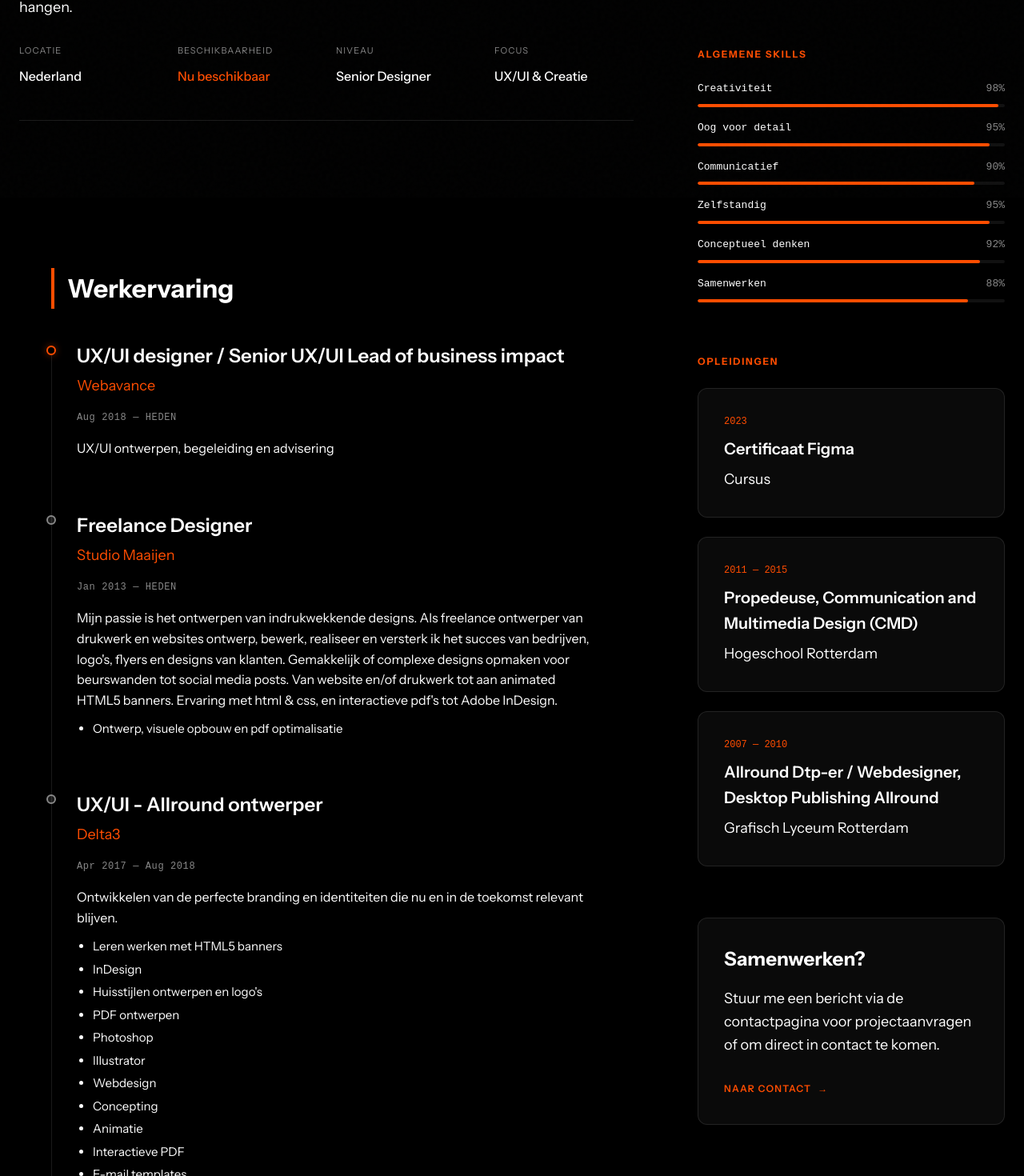
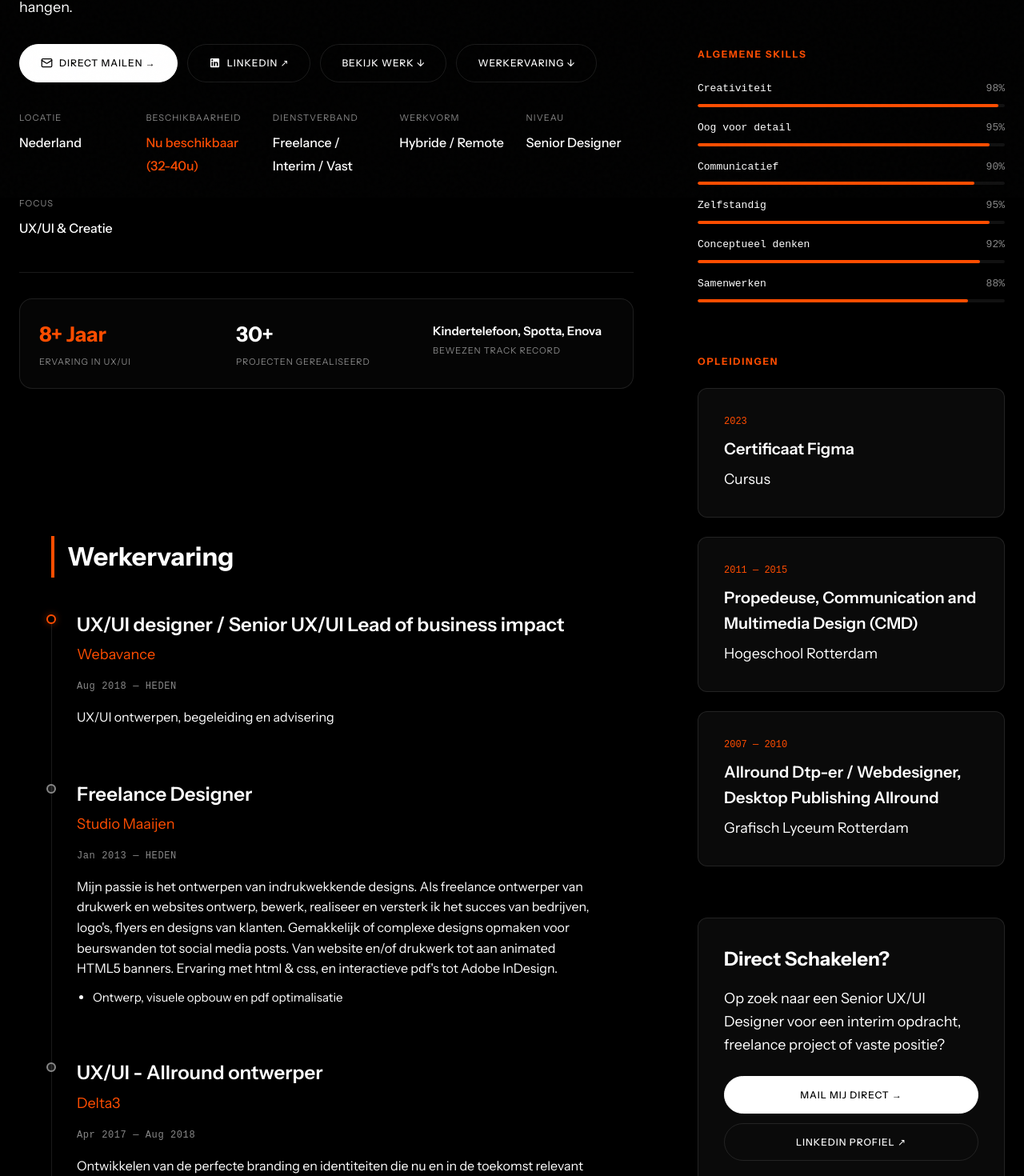
Before and after one commit to eusssm/Studio-Maaijen, a Next.js app: page /portfolio in a window 1280 px wide. Shown: the part 553-2023 px from the top of the page at 80% size. Built offline with nearby package versions, Linux system fonts and the light colour scheme; no server answers.

Commit message:
feat(portfolio): add direct recruiter actions, social proof strip, and anchor navigation

```diff
--- a/src/components/PortfolioClient.jsx
+++ b/src/components/PortfolioClient.jsx
@@ -288,27 +288,79 @@ export default function PortfolioClient({ cvPage, projects = [] }) {
               <p className="cv-header-subtitle">{subtitle}</p>
             )}
 
-            <div className="cv-quick-info">
+
+            {/* Direct Recruiter Actions */}
+            <div className="cv-recruiter-actions no-print" style={{ display: 'flex', flexWrap: 'wrap', gap: '12px', margin: '28px 0 36px' }}>
+              <a href="mailto:info@studio-maaijen.nl" className="btn btn-primary" style={{ textDecoration: 'none' }}>
+                <svg width="15" height="15" viewBox="0 0 24 24" fill="none" stroke="currentColor" strokeWidth="2" strokeLinecap="round" strokeLinejoin="round"><rect width="20" height="16" x="2" y="4" rx="2"/><path d="m22 7-8.97 5.7a1.94 1.94 0 0 1-2.06 0L2 7"/></svg>
+                <span>Direct Mailen →</span>
+              </a>
+              <a href="https://www.linkedin.com/in/eugene-maaijen" target="_blank" rel="noopener noreferrer" className="btn btn-outline" style={{ textDecoration: 'none' }}>
+                <svg width="15" height="15" viewBox="0 0 24 24" fill="currentColor"><path d="M19 3a2 2 0 0 1 2 2v14a2 2 0 0 1-2 2H5a2 2 0 0 1-2-2V5a2 2 0 0 1 2-2h14m-.5 15.5v-5.3a3.26 3.26 0 0 0-3.26-3.26c-.85 0-1.84.52-2.28 1.3v-1.11h-2.79v8.37h2.79v-4.93c0-.77.62-1.4 1.39-1.4a1.4 1.4 0 0 1 1.4 1.4v4.93h2.75M6.88 8.56a1.68 1.68 0 0 0 1.68-1.68c0-.93-.75-1.69-1.69-1.69a1.69 1.69 0 0 0-1.69 1.69c0 .93.76 1.68 1.69 1.68m1.39 9.94v-8.37H5.5v8.37h2.77z"/></svg>
+                <span>LinkedIn ↗</span>
+              </a>
+              <a href="#geselecteerd-werk" className="btn btn-outline" style={{ textDecoration: 'none' }}>
+                <span>Bekijk Werk ↓</span>
+              </a>
+              <a href="#ervaring" className="btn btn-outline" style={{ textDecoration: 'none' }}>
+                <span>Werkervaring ↓</span>
+              </a>
+            </div>
+
+<div className="cv-quick-info" style={{ gridTemplateColumns: 'repeat(auto-fit, minmax(130px, 1fr))' }}>
               <div>
                 <span className="qi-label">Locatie</span>
-                <span className="qi-value">{location}</span>
+                <span className="qi-value">{location || 'Ridderkerk / Randstad'}</span>
               </div>
               <div>
                 <span className="qi-label">Beschikbaarheid</span>
-                <span className="qi-value highlight">{availability}</span>
+                <span className="qi-value highlight">{availability || 'Nu beschikbaar'} (32-40u)</span>
+              </div>
+              <div>
+                <span className="qi-label">Dienstverband</span>
+                <span className="qi-value">Freelance / Interim / Vast</span>
+              </div>
+              <div>
+                <span className="qi-label">Werkvorm</span>
+                <span className="qi-value">Hybride / Remote</span>
               </div>
               <div>
                 <span className="qi-label">Niveau</span>
-                <span className="qi-value">{level}</span>
+                <span className="qi-value">{level || 'Senior Lead'}</span>
               </div>
               <div>
                 <span className="qi-label">Focus</span>
-                <span className="qi-value">{focus}</span>
+                <span className="qi-value">{focus || 'UX/UI & AI Workflows'}</span>
+              </div>
+            </div>
+
+            {/* Recruiter Social Proof Strip */}
+            <div className="cv-social-proof no-print" style={{
+              display: 'grid',
+              gridTemplateColumns: 'repeat(auto-fit, minmax(150px, 1fr))',
+              gap: '20px',
+              marginTop: '32px',
+              padding: '24px',
+              background: 'rgba(255,255,255,0.02)',
+              border: '1px solid var(--border)',
+              borderRadius: '16px'
+            }}>
+              <div>
+                <div style={{ fontSize: '26px', fontWeight: '700', color: 'var(--accent)', fontFamily: 'var(--ff-d)' }}>8+ Jaar</div>
+                <div style={{ fontSize: '11px', textTransform: 'uppercase', letterSpacing: '0.08em', color: 'var(--dim)', marginTop: '4px' }}>Ervaring in UX/UI</div>
+              </div>
+              <div>
+                <div style={{ fontSize: '26px', fontWeight: '700', color: 'var(--text)', fontFamily: 'var(--ff-d)' }}>30+</div>
+                <div style={{ fontSize: '11px', textTransform: 'uppercase', letterSpacing: '0.08em', color: 'var(--dim)', marginTop: '4px' }}>Projecten Gerealiseerd</div>
+              </div>
+              <div>
+                <div style={{ fontSize: '15px', fontWeight: '600', color: 'var(--text)', marginTop: '4px' }}>Kindertelefoon, Spotta, Enova</div>
+                <div style={{ fontSize: '11px', textTransform: 'uppercase', letterSpacing: '0.08em', color: 'var(--dim)', marginTop: '4px' }}>Bewezen Track Record</div>
               </div>
             </div>
           </header>
 
-          <section className="cv-experience">
+          <section id="ervaring" className="cv-experience">
             <h2 className="cv-section-title reveal">Werkervaring</h2>
             <div className="cv-timeline">
               {experience.map((exp, i) => (
@@ -366,17 +418,22 @@ export default function PortfolioClient({ cvPage, projects = [] }) {
 
           <div className="cv-sidebar-section reveal no-print">
             <div className="cv-cta-box">
-              <h3>Samenwerken?</h3>
-              <p>Stuur me een bericht via de contactpagina voor projectaanvragen of om direct in contact te komen.</p>
-              <Link href="/#cta" className="cv-cta-link">
-                Naar Contact <span>→</span>
-              </Link>
+              <h3>Direct Schakelen?</h3>
+              <p>Op zoek naar een Senior UX/UI Designer voor een interim opdracht, freelance project of vaste positie?</p>
+              <div style={{ display: 'flex', flexDirection: 'column', gap: '12px' }}>
+                <a href="mailto:info@studio-maaijen.nl" className="btn btn-primary" style={{ justifyContent: 'center', textDecoration: 'none' }}>
+                  Mail Mij Direct →
+                </a>
+                <a href="https://www.linkedin.com/in/eugene-maaijen" target="_blank" rel="noopener noreferrer" className="btn btn-outline" style={{ justifyContent: 'center', textDecoration: 'none' }}>
+                  LinkedIn Profiel ↗
+                </a>
+              </div>
             </div>
           </div>
         </aside>
       </main>
 
-      <section className="portfolio-full-width no-print" style={{ padding: '80px 24px', borderTop: '1px solid var(--border)' }}>
+      <section id="geselecteerd-werk" className="portfolio-full-width no-print" style={{ padding: '80px 24px', borderTop: '1px solid var(--border)' }}>
         <div style={{ maxWidth: '1200px', margin: '0 auto' }}>
           <h2 className="cv-section-title reveal" style={{ marginBottom: '60px', textAlign: 'center', fontSize: 'clamp(32px, 5vw, 48px)' }}>Geselecteerd Werk</h2>
           <div className="work-grid">
```
